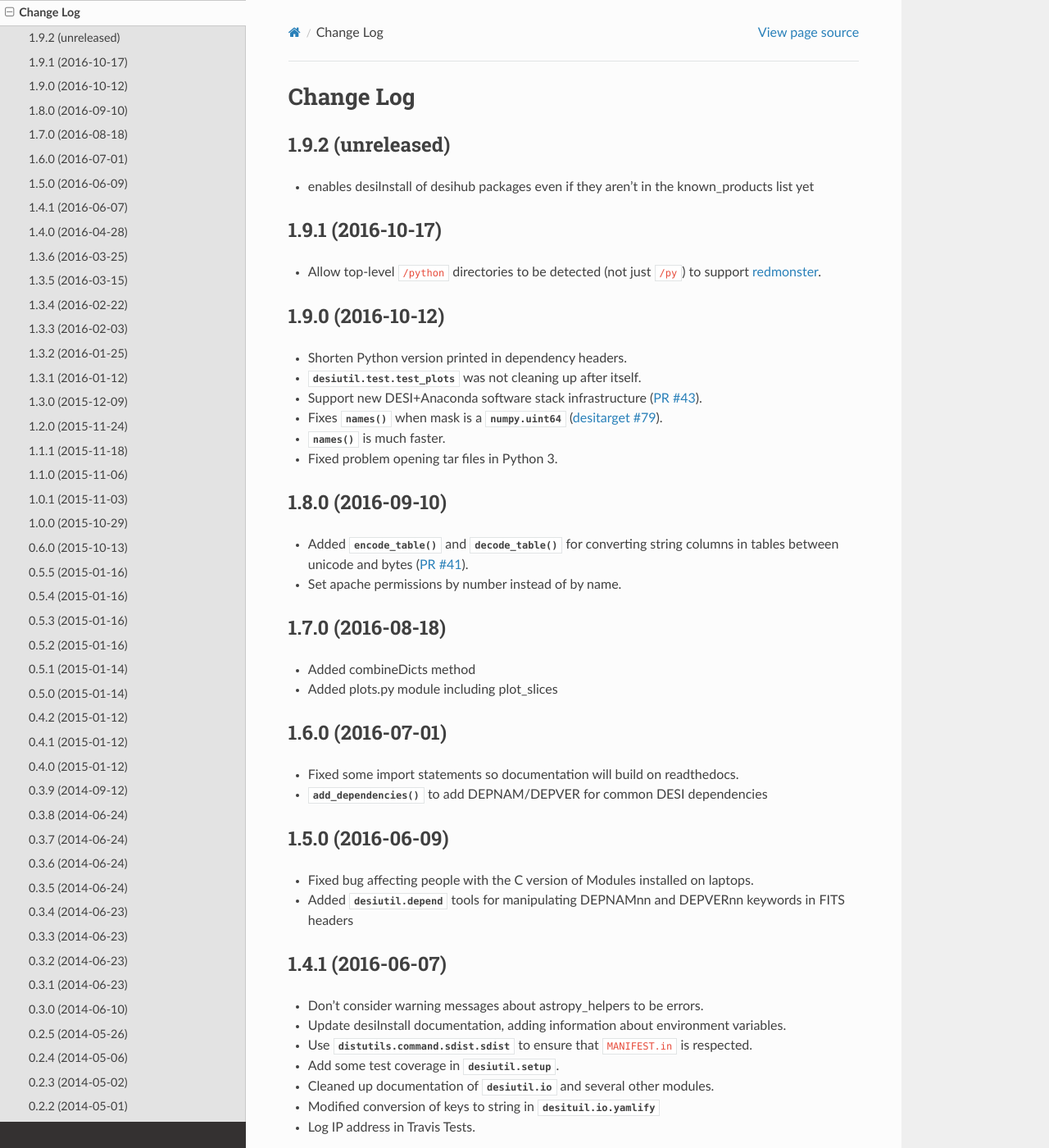
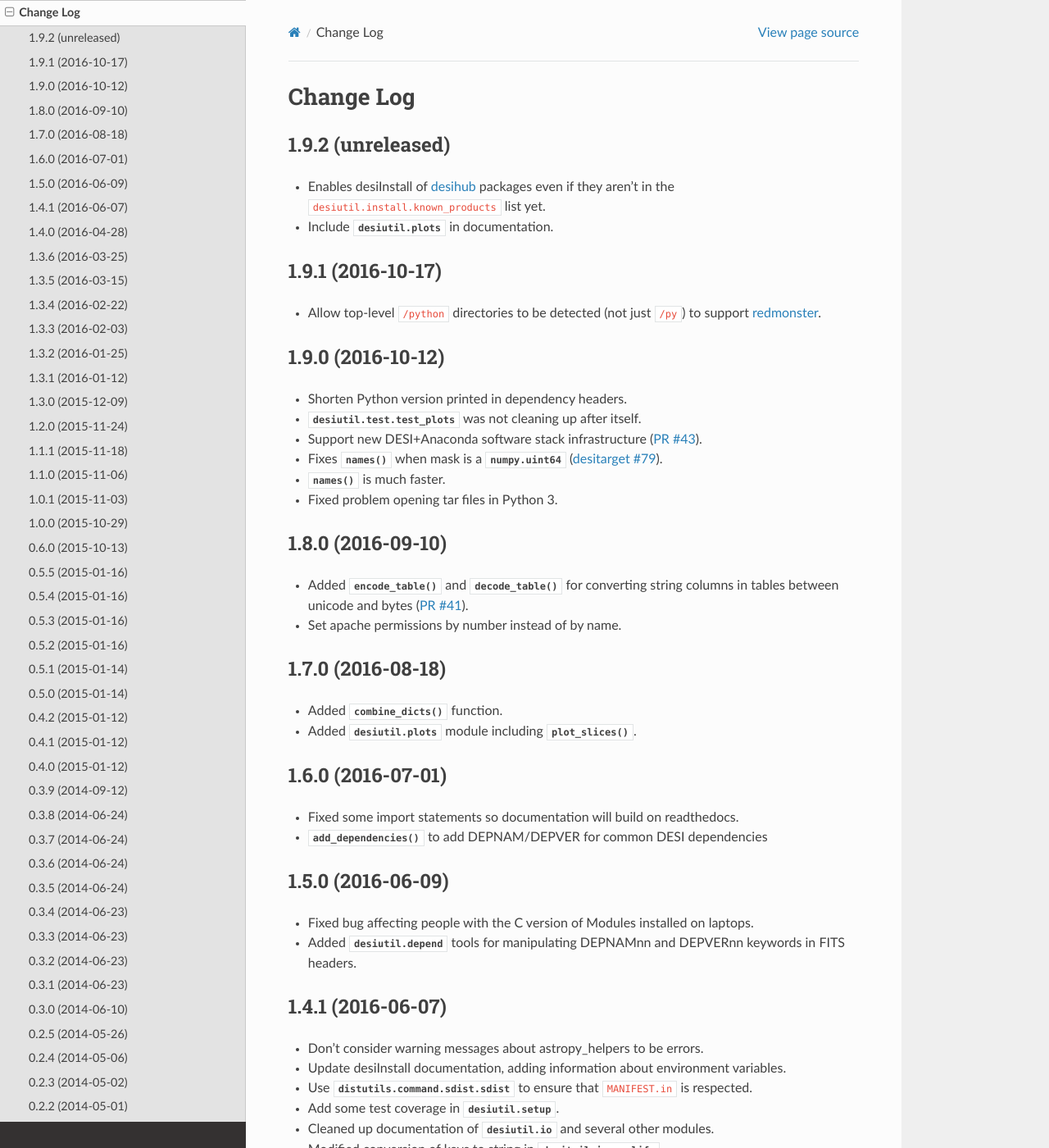
Before and after one commit to desihub/desiutil, a Sphinx documentation site: the page built from doc/changes.rst, in a window 1280 px wide and 1400 px high. Shown: the whole window at 82% size. Built offline with Sphinx 7.4.7 and the Read the Docs theme 2.0.0, drawn with Linux system fonts in a browser that asks for light colours.

Commit message:
Slightly simpler code for finding product name; plots module wasn't being documented.

```diff
--- a/doc/api.rst
+++ b/doc/api.rst
@@ -26,6 +26,9 @@
 .. automodule:: desiutil.modules
     :members:
 
+.. automodule:: desiutil.plots
+    :members:
+
 .. automodule:: desiutil.setup
     :members:
 
--- a/doc/changes.rst
+++ b/doc/changes.rst
@@ -5,8 +5,11 @@
 1.9.2 (unreleased)
 ------------------
 
-* enables desiInstall of desihub packages even if they aren't in the
-  known_products list yet
+* Enables desiInstall of desihub_ packages even if they aren't in the
+  ``desiutil.install.known_products`` list yet.
+* Include :mod:`desiutil.plots` in documentation.
+
+.. _desihub: https://github.com/desihub
 
 1.9.1 (2016-10-17)
 ------------------
@@ -41,8 +44,8 @@
 1.7.0 (2016-08-18)
 ------------------
 
-* Added combineDicts method
-* Added plots.py module including plot_slices
+* Added :func:`~desiutil.io.combine_dicts` function.
+* Added :mod:`desiutil.plots` module including :func:`~desiutil.plots.plot_slices`.
 
 1.6.0 (2016-07-01)
 ------------------
@@ -57,7 +60,7 @@
 * Fixed bug affecting people with the C version of Modules installed on
   laptops.
 * Added :mod:`desiutil.depend` tools for manipulating DEPNAMnn and DEPVERnn
-  keywords in FITS headers
+  keywords in FITS headers.
 
 1.4.1 (2016-06-07)
 ------------------
```
Also changed, not shown: 2 other files.
